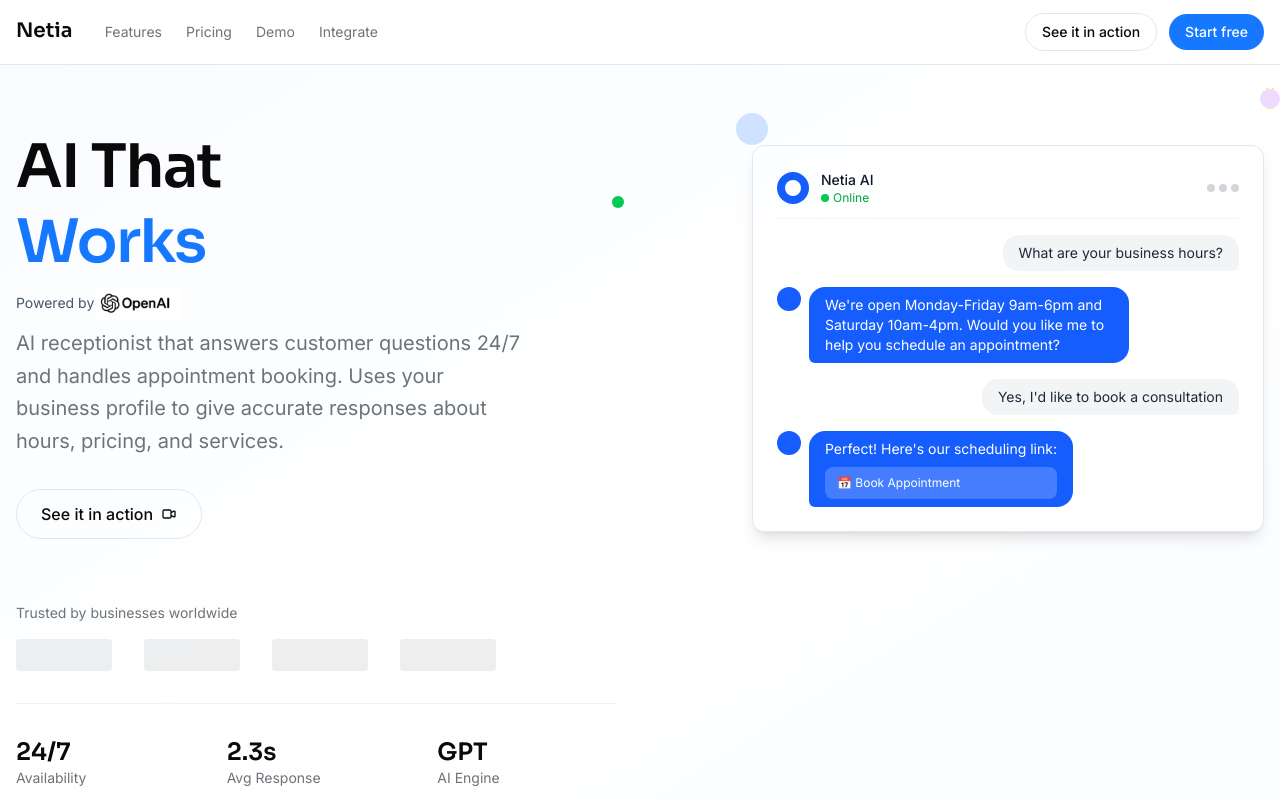
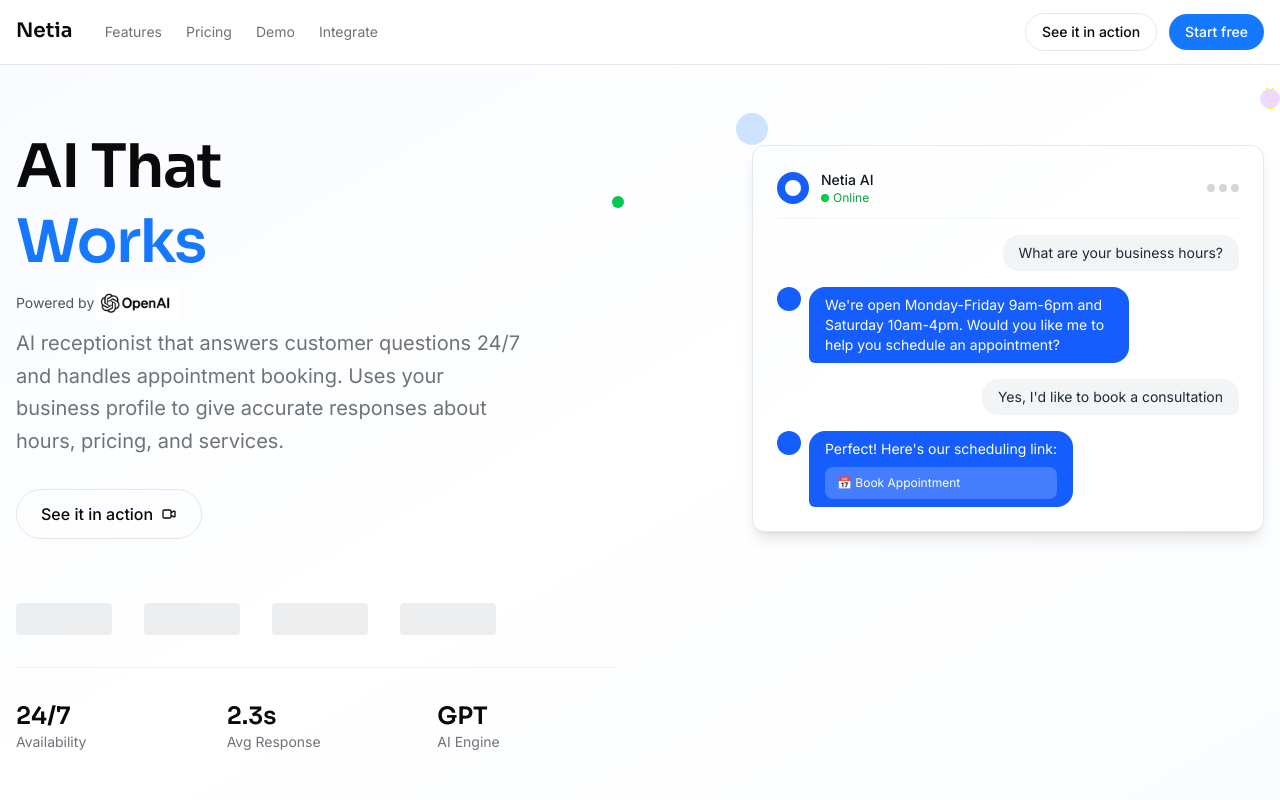
Before and after one commit to cabecaturbo/netiawebsite, a Next.js app: page / in a window 1280 px wide. Shown: the top 800 px of the page. Built offline with nearby package versions, Linux system fonts and the light colour scheme.

Commit message:
Remove 'Trusted by businesses worldwide' text from hero section
- Removed social proof text from Hero component
- Cleaner hero section without extra trust messaging
- More focused layout on main value proposition
- Streamlined design that emphasizes core benefits

```diff
--- a/components/Hero.tsx
+++ b/components/Hero.tsx
@@ -45,7 +45,6 @@
 
             {/* Social Proof */}
             <div className="pt-8 animate-fade-in animate-stagger-5">
-              <p className="text-sm text-muted mb-4">Trusted by businesses worldwide</p>
               <div className="flex items-center space-x-8 opacity-60">
                 {[1, 2, 3, 4].map((i) => (
                   <div
```
